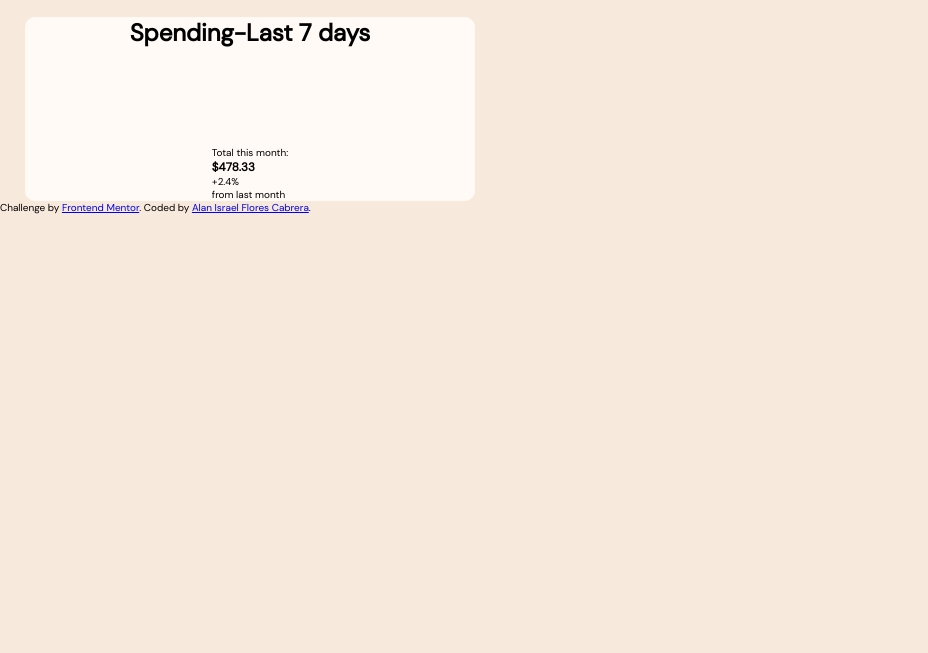
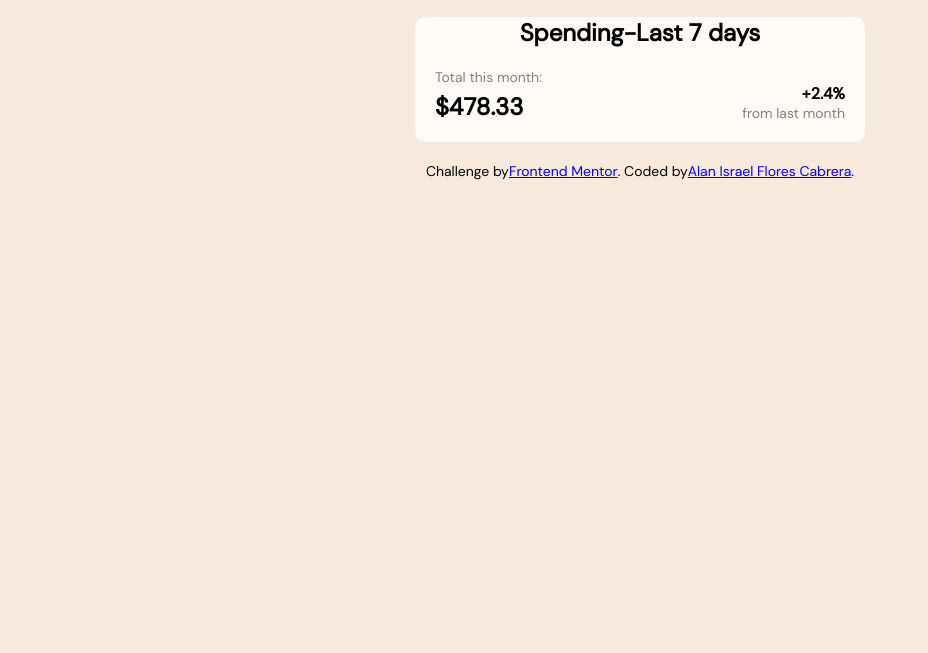
Before and after one commit to AlanF20/expensesChart, a plain HTML site: page index.html in a window 1280 px wide. Shown: the part 147-800 px from the top of the page, without its empty margins (0-928 px from the left). Drawn offline with Linux system fonts and the light colour scheme.

Commit message:
refactor: finishin the stylesheet

```diff
--- a/app/assets/styles/styles.css
+++ b/app/assets/styles/styles.css
@@ -27,6 +27,10 @@ html{
 }
 body{
     background: var(--Cream);
+    display: flex;
+    flex-direction: column;
+    justify-content: center;
+    align-items: center;
 }
 
 .main{
@@ -69,8 +73,54 @@ body{
     font-size: 2.4rem;
 
 }
-.main__info-line{
-    width: 80%;
-    border-color: 1px solid grey;
-    height: 98px;
+.main hr{
+    width: 95%;
+    border: 1px solid rgb(201, 201, 201);
 }
+.main__info-chart{
+    width: 90%;
+}
+.main__info-chart-bar{
+    width: 90%;
+    height: 90%;
+}
+.main__info-month{
+    width: 100%;
+    padding: 20px;
+    display: flex;
+    justify-content: space-between;
+    font-size: 1.8rem;
+}
+.main__info-month-total{
+    display: flex;
+    flex-direction: column;
+    gap: 5px;
+}
+.main__info-month-percentage{
+    display: flex;
+    flex-direction: column;
+    justify-content: end;
+}
+.main__info-month-total-title,
+.main__info-month-percentage-text{
+    color: grey;
+    font-size: 1.4rem;
+}
+.main__info-month-percentage-per{
+    text-align: right;
+    font-weight: bold;
+    font-size: 1.6rem;
+}
+.main__info-month-total-total{
+    font-size: 2.4rem;
+}
+
+.footer{
+    width: 90%;
+    display: flex;
+    padding-top: 20px;
+    justify-content: center;
+    align-items: center;
+    font-size: 1.4rem;
+    text-align: center;
+}
```
